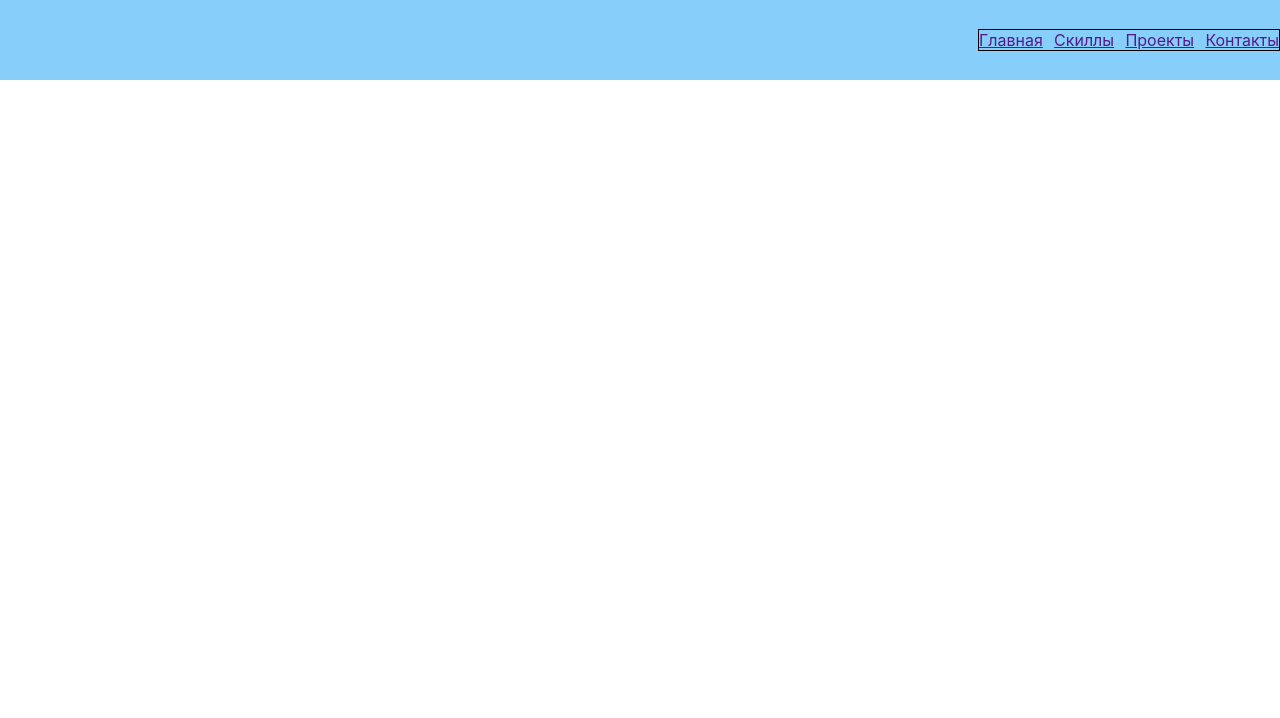
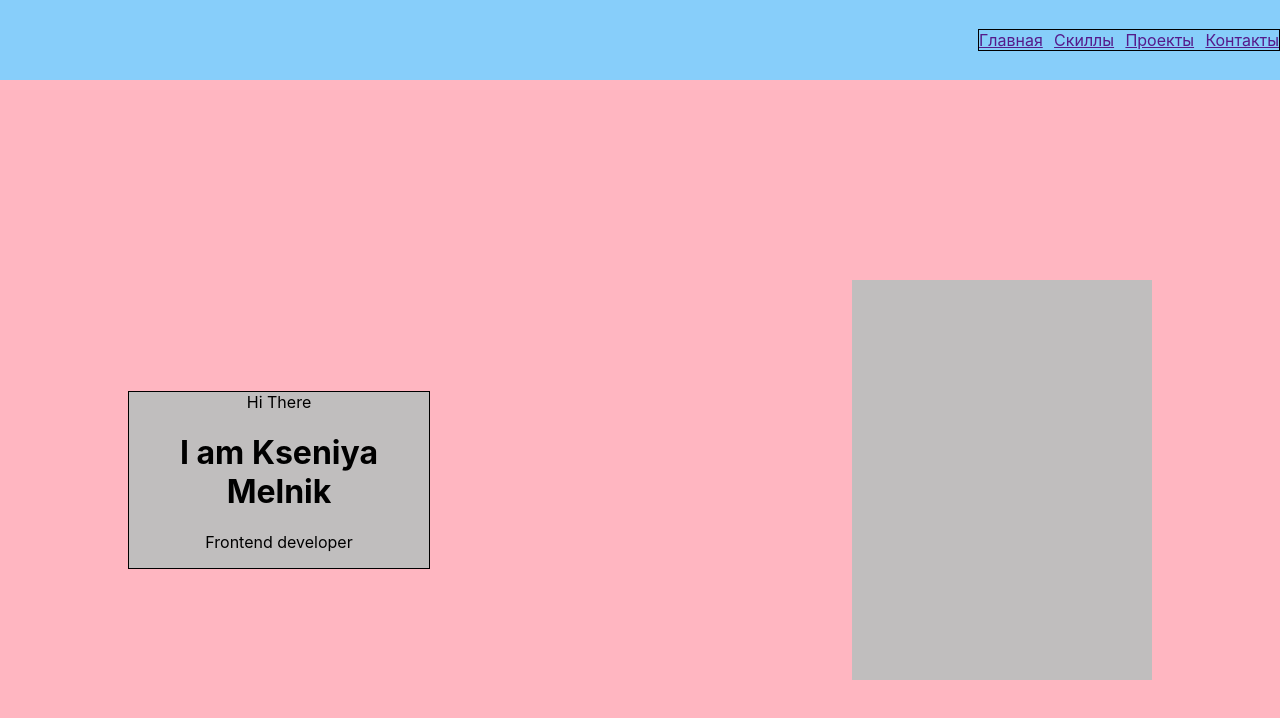
Before and after one commit to KseniyaMelnik/portfolio-react, a React (Create React App) app: page / in a window 1280 px wide. Shown: the top 718 px of the page. Built offline with nearby package versions, Linux system fonts and the light colour scheme.

Commit message:
feat: add main block in portfolio

```diff
--- a/src/App.js
+++ b/src/App.js
@@ -1,11 +1,13 @@
 import React from "react";
 import './App.css';
 import Header from "./header/Header";
+import Main from "./main/Main";
 
 function App() {
   return (
     <div className="App">
       <Header />
+        <Main />
     </div>
   );
 }
--- /dev/null
+++ b/src/main/Main.js
@@ -0,0 +1,19 @@
+import React from "react";
+import style from './Main.module.css';
+
+function Main() {
+    return (
+        <div className={style.mainBlock}>
+        <div className={style.container}>
+            <div className={style.text}>
+                <span>Hi There</span>
+                <h1>I am Kseniya Melnik</h1>
+                <p>Frontend developer</p>
+            </div>
+            <div className={style.photo}></div>
+        </div>
+        </div>
+    );
+}
+
+export default Main;
--- /dev/null
+++ b/src/main/Main.module.css
@@ -0,0 +1,25 @@
+.mainBlock {
+    height: 100vh;
+    background-color: lightpink;
+}
+
+.container {
+    height: 100%;
+    width: 80%;
+    margin: 0 auto;
+    display: flex;
+    justify-content: space-between;
+    align-items: center;
+}
+
+.text {
+    width: 300px;
+    border: 1px solid;
+    background-color: #c0bebe;
+}
+
+.photo {
+    width: 300px;
+    height: 400px;
+    background-color: #c0bebe;
+}
```
